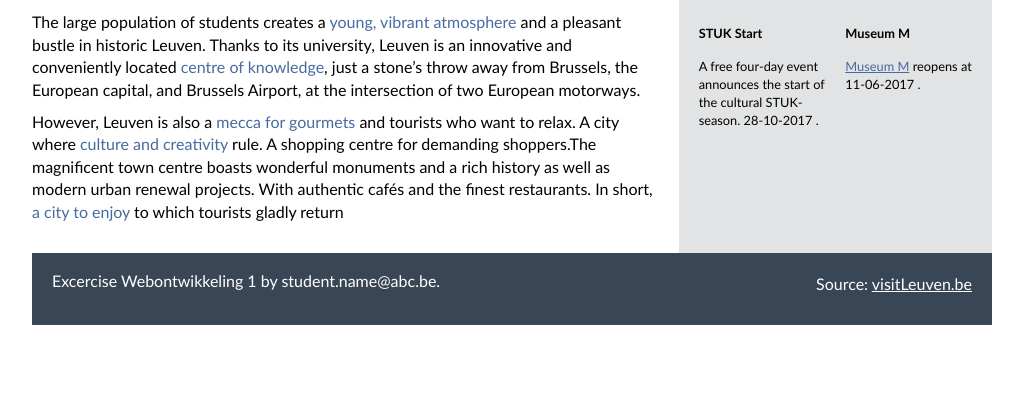
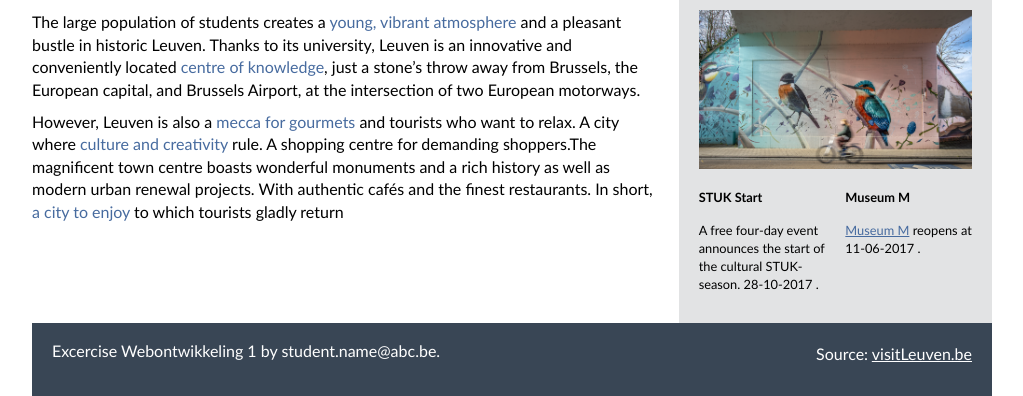
Before and after one commit to greetjeJongen/frontEndBasis, a plain HTML site: page visitLeuven_compleet/index.html in a window 1280 px wide. Shown: the part 486-882 px from the top of the page, without its empty margins (128-1151 px from the left). Before the commit the page ends 811 px from the top, so only its background shows below. Drawn offline with Linux system fonts and the light colour scheme.

Commit message:
figuur toegevoegd in aside

```diff
--- a/visitLeuven_compleet/css/style.css
+++ b/visitLeuven_compleet/css/style.css
@@ -139,6 +139,12 @@ main a:visited {
 	padding-top: 10px;
 }
 
+#home #wrapper aside figure img {
+	box-sizing: border-box;
+	max-width: 100%;
+}
+
+
 @media only screen and (min-width:710px) {
 
 	/* header */
@@ -237,7 +243,8 @@ main a:visited {
 		grid-template-rows: 4em auto;
 	}
 
-	#home #wrapper aside h2 {
+	#home #wrapper aside h2,
+	#home #wrapper aside figure {
 		grid-column: 1/-1;
 	}
 
--- a/visitLeuven_compleet/index.html
+++ b/visitLeuven_compleet/index.html
@@ -54,6 +54,9 @@
 		</main>
 		<aside>
 			<h2>Events</h2>
+			<figure>
+				<img src="img/fietsen_leuven.png" alt="Muurschildering in Heverlee">
+			</figure>
 			<div>
 				<h3>STUK Start</h3>
 				<p>
```
Also changed, not shown: visitLeuven_compleet/img/fietsen_leuven.png (added).
